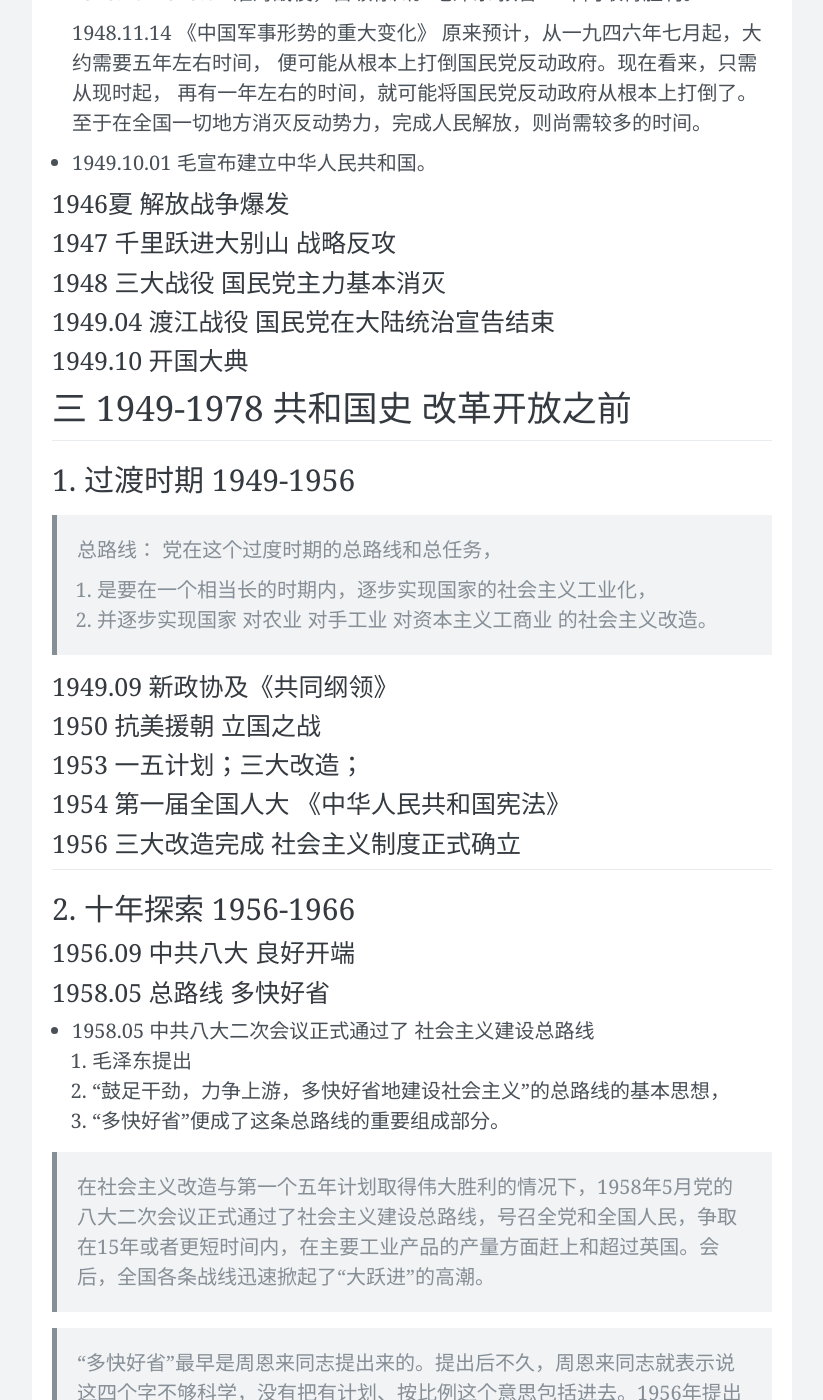
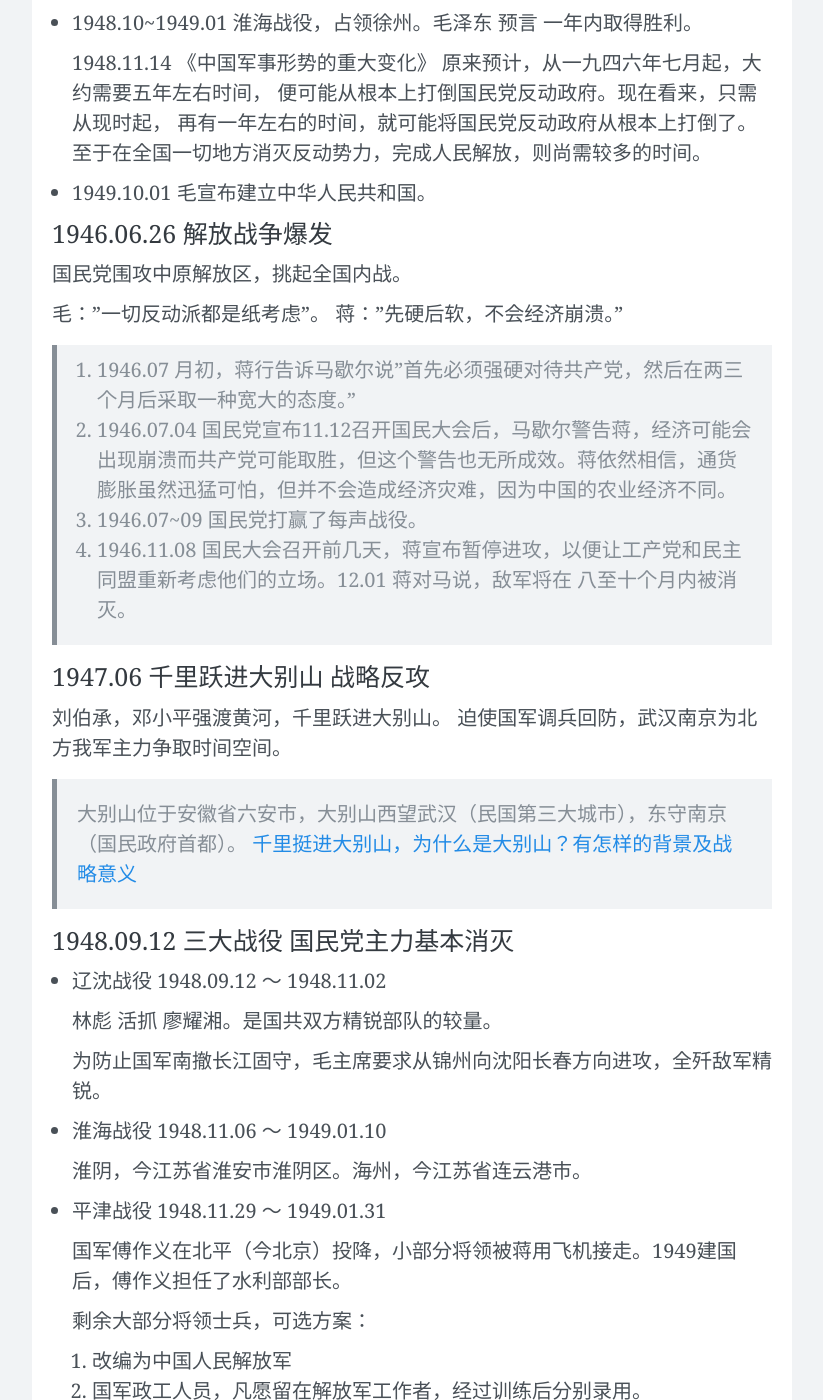
Before and after one commit to wangtiga/wangtiga.github.io, a Jekyll site: the page built from _posts/2020-11-15-3708_summary.md, in a window 1280 px wide and 1400 px high, scrolled down 10047 px. Shown: the whole window, without its empty margins (228-1051 px from the left). Built offline with Jekyll 4.4.1, drawn with Linux system fonts in a browser that asks for light colours; nearby versions of some CDN libraries; comment, search, counter and statistics services are not loaded; some of the changed text lies outside the part shown.

Commit message:
updated from mac

```diff
--- a/_posts/2020-11-15-3708_summary.md
+++ b/_posts/2020-11-15-3708_summary.md
@@ -13,6 +13,7 @@ tags:   exam
 > B站 up主 阳山人 《中国近代史线索梳理》 BV147411w7Mx
 
 > 电子书 《重说中国近代史》
+
 
 # 一 1840-1919 旧民主主义革命时期
 
@@ -218,7 +219,8 @@ TODO 第一次鸦片战争时期开设的几个通商口岸只有香港起到真
 ## 7. 解放战争 1946-1949
 
 
-> 内战真正打仗的过程只有三年，每个战役一般也才几个月。
+> 内战真正打仗的过程只有三年，每个战役一般持续几个月。
+> 从1945 到 1949 每年年末都有一次标志性的事件发生。
 
 - 1945.11 华盛顿对华政策改变。
 
@@ -249,12 +251,73 @@ TODO 第一次鸦片战争时期开设的几个通商口岸只有香港起到真
 - 1949.10.01 毛宣布建立中华人民共和国。
 
 
-### 1946夏      解放战争爆发
-### 1947        千里跃进大别山                  战略反攻
-### 1948        三大战役                        国民党主力基本消灭
-### 1949.04     渡江战役                        国民党在大陆统治宣告结束
+### 1946.06.26  解放战争爆发
+
+国民党围攻中原解放区，挑起全国内战。
+
+毛："一切反动派都是纸考虑"。
+蒋："先硬后软，不会经济崩溃。"
+
+> 1. 1946.07 月初，蒋行告诉马歇尔说"首先必须强硬对待共产党，然后在两三个月后采取一种宽大的态度。"
+> 2. 1946.07.04 国民党宣布11.12召开国民大会后，马歇尔警告蒋，经济可能会出现崩溃而共产党可能取胜，但这个警告也无所成效。蒋依然相信，通货膨胀虽然迅猛可怕，但并不会造成经济灾难，因为中国的农业经济不同。
+> 3. 1946.07~09 国民党打赢了每声战役。
+> 4. 1946.11.08 国民大会召开前几天，蒋宣布暂停进攻，以便让工产党和民主同盟重新考虑他们的立场。12.01 蒋对马说，敌军将在 八至十个月内被消灭。
+
+
+### 1947.06     千里跃进大别山                  战略反攻
+
+刘伯承，邓小平强渡黄河，千里跃进大别山。
+迫使国军调兵回防，武汉南京为北方我军主力争取时间空间。
+
+> 大别山位于安徽省六安市，大别山西望武汉（民国第三大城市），东守南京（国民政府首都）。
+> [千里挺进大别山，为什么是大别山？有怎样的背景及战略意义](https://www.bilibili.com/video/BV1fT4y1N7qy)
+
+
+### 1948.09.12  三大战役                        国民党主力基本消灭
+
+- 辽沈战役 1948.09.12 ～ 1948.11.02
+
+  林彪 活抓 廖耀湘。是国共双方精锐部队的较量。
+
+  为防止国军南撤长江固守，毛主席要求从锦州向沈阳长春方向进攻，全歼敌军精锐。
+
+- 淮海战役 1948.11.06 ～ 1949.01.10
+
+  淮阴，今江苏省淮安市淮阴区。海州，今江苏省连云港市。
+
+- 平津战役 1948.11.29 ～ 1949.01.31
+
+  国军傅作义在北平（今北京）投降，小部分将领被蒋用飞机接走。1949建国后，傅作义担任了水利部部长。
+
+  剩余大部分将领士兵，可选方案：
+  1. 改编为中国人民解放军
+  2. 国军政工人员，凡愿留在解放军工作者，经过训练后分别录用。
+  3. 国军各级军官，凡接受分配工作者，享受解放军同级待遇。
+  4. 国军军官愿意学习深造者，按职位分班学习，待遇与在职干部相同。
+  5. 国军军官愿意回家者。原薪发饷3个月，发给车票，供食宿，可带走私人财产，可带护兵，分地，发给‘参加北平和平解放证明书’，可随时参军。
+
+- 新年献词《将革命进行到底》
+
+  蒋借求和，争取喘息时间。
+
+  毛揭阴谋，彻底清除反动。
+
+
+### 1949.04.21  渡江战役                        国民党在大陆统治宣告结束
+
+占领南京，国民党逃往台湾。
+
+
 ### 1949.10     开国大典
 
+1949.09.21 中国人民政治协商会议。
+
+七届二中全会 和 《论人民民主专政》构成 《共同纲领》主要内容：
+
+1. 国体政体：人民民主专政，民主集中制
+2. 民族政策
+3. 经济方针
+4. 外交原则
 
 
 
```
